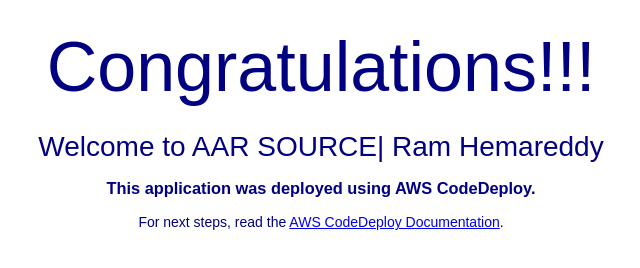
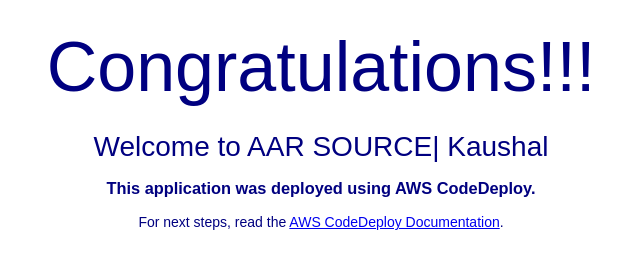
Before and after one commit to sharmaanu54/aws_cicp_pipeline_codedeploy, a plain HTML site: page index.html in a window 1280 px wide. Shown: the part 220-488 px from the top of the page, without its empty margins (319-959 px from the left). Drawn offline with Linux system fonts and the light colour scheme.

Commit message:
test commit

```diff
--- a/index.html
+++ b/index.html
@@ -28,7 +28,7 @@
   <div align="center">
     <img src="https://s3.ap-south-1.amazonaws.com/www.basava.com/aar_logo_final.png" style="max-width: 20%;">
     <h1>Congratulations!!! </h1>
-      <h2>Welcome to AAR SOURCE| Ram Hemareddy</h2>
+      <h2>Welcome to AAR SOURCE| Kaushal</h2>
     <h3>This application was deployed using AWS CodeDeploy.</h3>
     <p>For next steps, read the <a href="http://aws.amazon.com/documentation/codedeploy">AWS CodeDeploy Documentation</a>.</p>
   </div>
```
